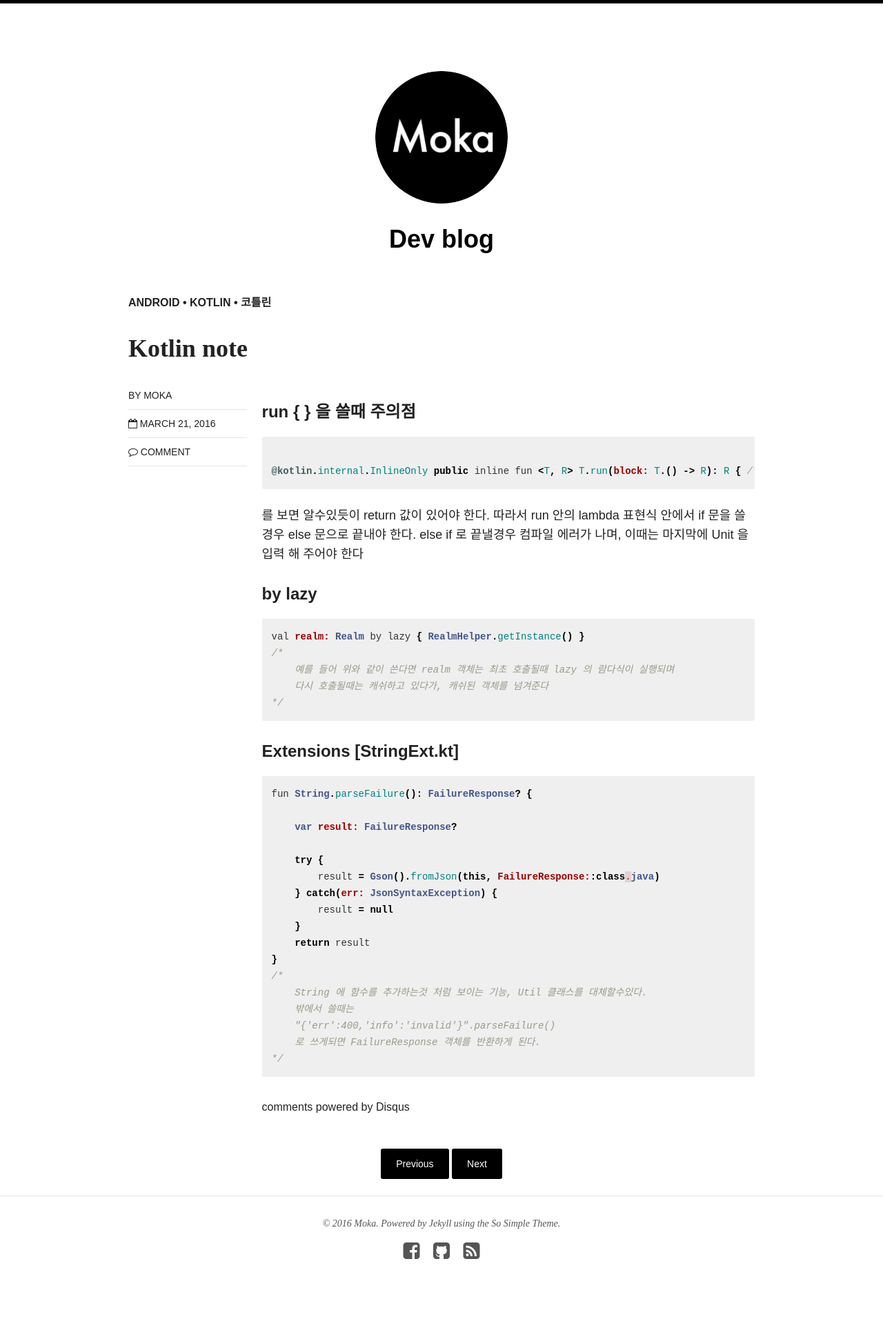
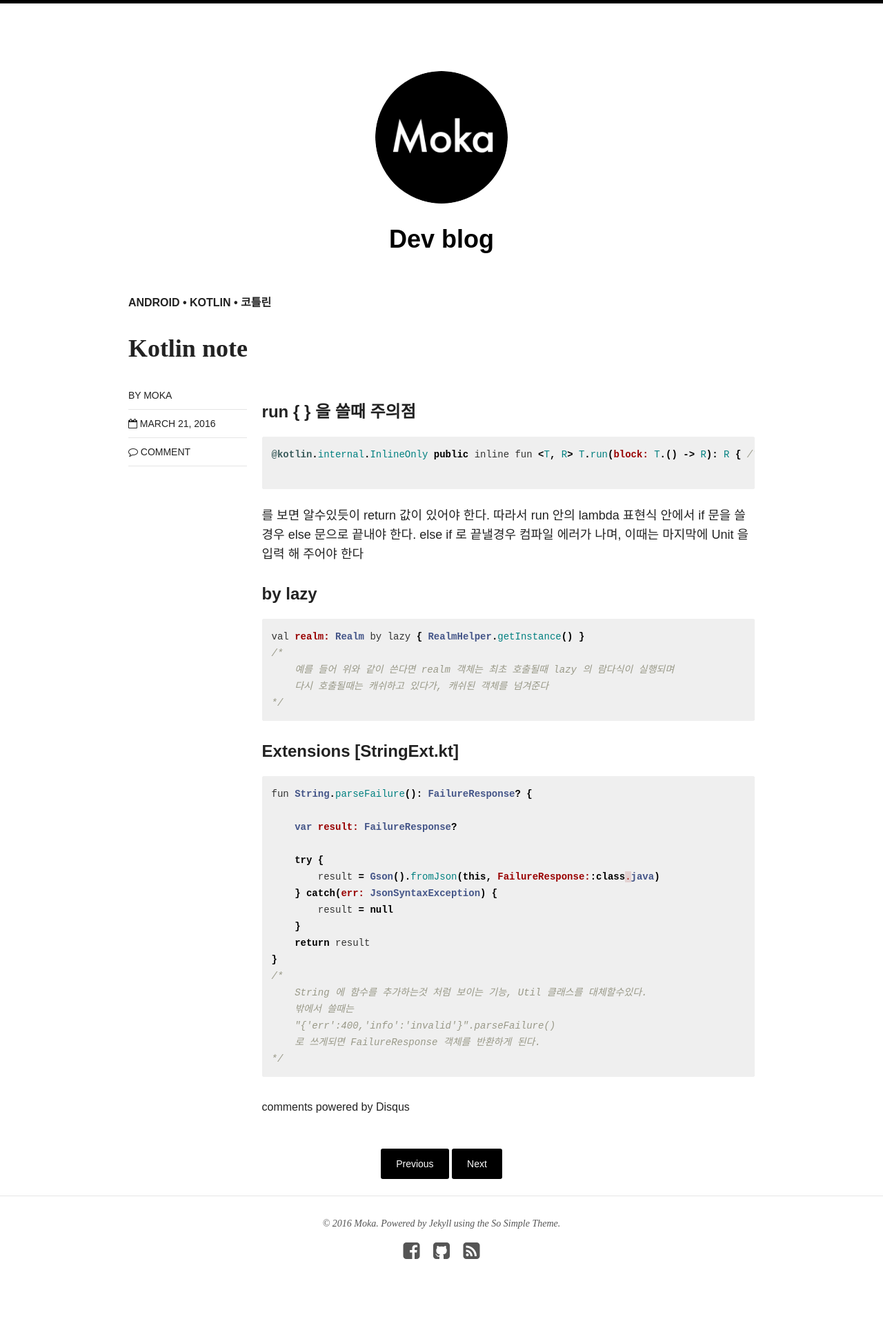
Before and after one commit to steadymoka/moka-a.github.io, a Jekyll site: the page built from _posts/android/2015-10-14-kotlin.md, in a window 1280 px wide. Shown: the whole page at 69% size. Built offline with Jekyll 4.4.1, drawn with Linux system fonts in a browser that asks for light colours; nearby versions of some CDN libraries; comment, search, counter and statistics services are not loaded.

````diff
--- a/_posts/android/2015-10-14-kotlin.md
+++ b/_posts/android/2015-10-14-kotlin.md
@@ -12,8 +12,8 @@ date: 2016-03-21
 
 #### run { } 을 쓸때 주의점
 ```java
+@kotlin.internal.InlineOnly public inline fun <T, R> T.run(block: T.() -> R): R { /* compiled code */ }
 
-@kotlin.internal.InlineOnly public inline fun <T, R> T.run(block: T.() -> R): R { /* compiled code */ }
 ```
 를 보면 알수있듯이 return 값이 있어야 한다. 따라서 run 안의 lambda 표현식 안에서 if 문을 쓸경우 else 문으로 끝내야 한다. else if 로 끝낼경우 컴파일 에러가 나며, 이때는 마지막에 Unit 을 입력 해 주어야 한다
 
````
